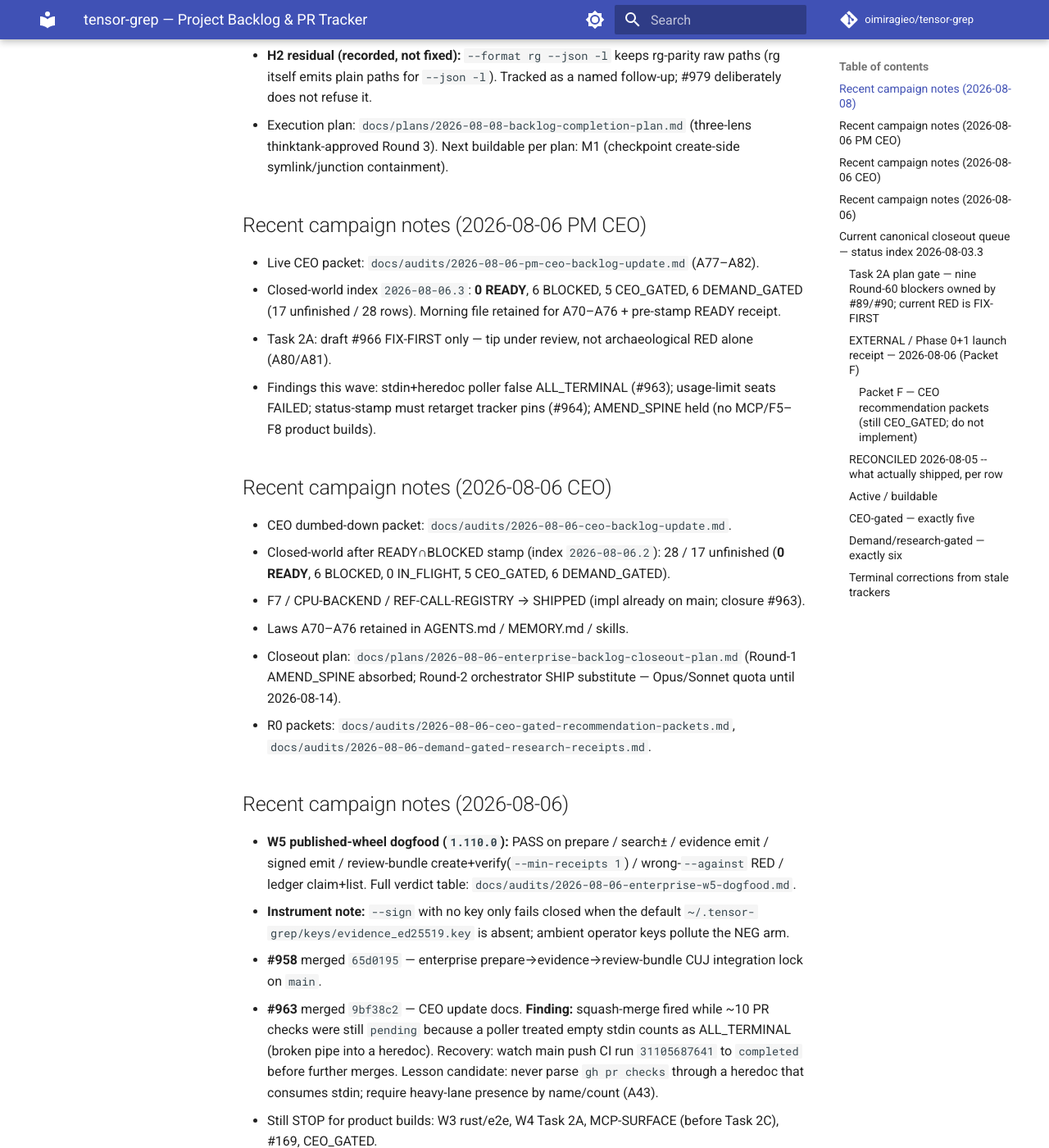
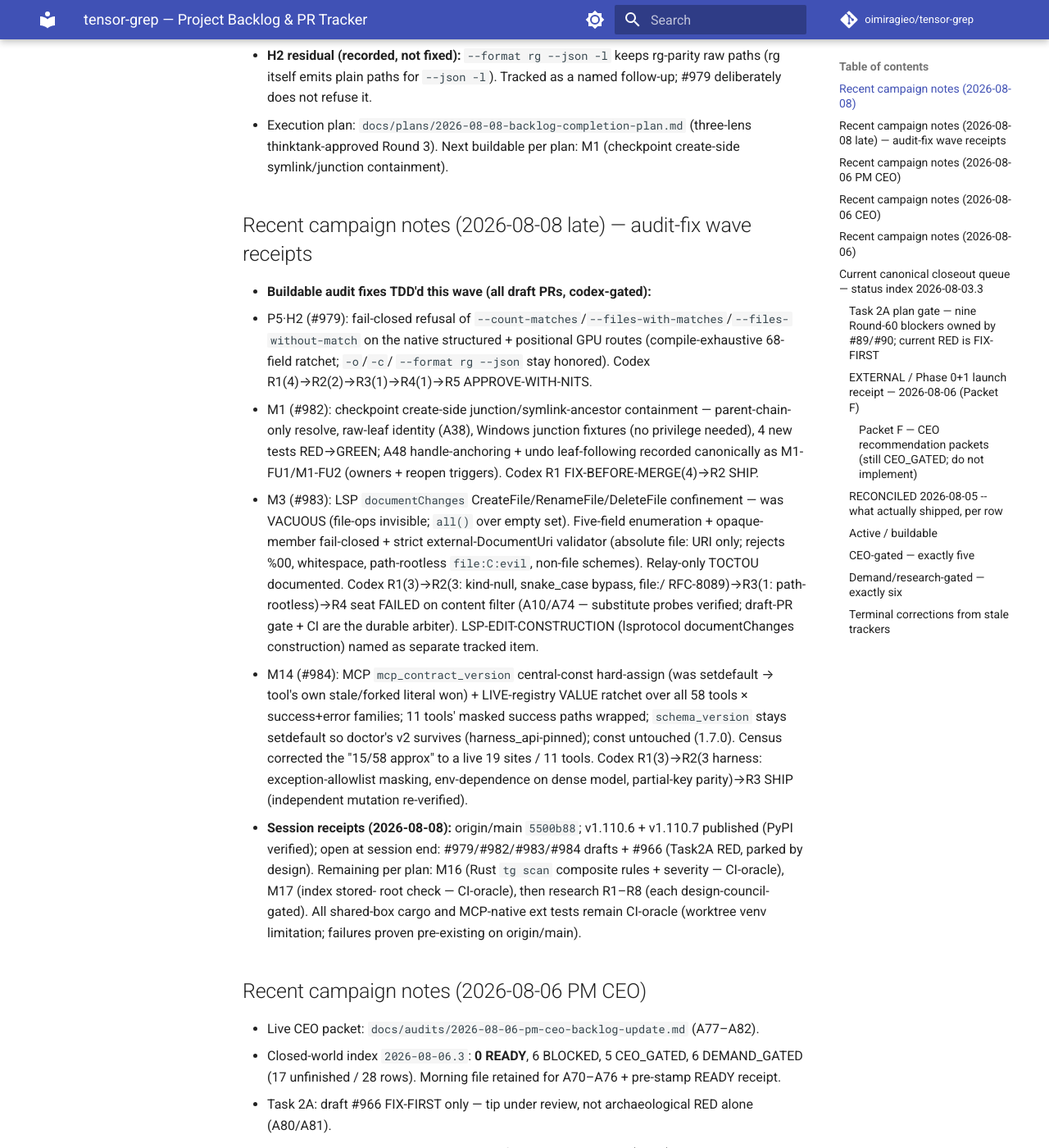
Before and after one commit to oimiragieo/tensor-grep, an MkDocs documentation site: the page built from docs/BACKLOG.md, in a window 1280 px wide and 1400 px high, scrolled down 1839 px. Shown: the whole window at 82% size. Built offline with MkDocs 1.6.1 and Material for MkDocs 9.7.7, drawn with Linux system fonts in a browser that asks for light colours; comment, search, counter and statistics services are not loaded.

Commit message:
docs: record 2026-08-08 late audit-fix wave receipts (H2/M1/M3/M14) (#985)

```diff
--- a/docs/BACKLOG.md
+++ b/docs/BACKLOG.md
@@ -67,6 +67,36 @@
   not refuse it.
 - Execution plan: `docs/plans/2026-08-08-backlog-completion-plan.md` (three-lens thinktank-approved
   Round 3). Next buildable per plan: M1 (checkpoint create-side symlink/junction containment).
+
+## Recent campaign notes (2026-08-08 late) — audit-fix wave receipts
+
+- **Buildable audit fixes TDD'd this wave (all draft PRs, codex-gated):**
+  - P5·H2 (#979): fail-closed refusal of `--count-matches`/`--files-with-matches`/`--files-without-match`
+    on the native structured + positional GPU routes (compile-exhaustive 68-field ratchet; `-o`/`-c`/
+    `--format rg --json` stay honored). Codex R1(4)→R2(2)→R3(1)→R4(1)→R5 APPROVE-WITH-NITS.
+  - M1 (#982): checkpoint create-side junction/symlink-ancestor containment — parent-chain-only resolve,
+    raw-leaf identity (A38), Windows junction fixtures (no privilege needed), 4 new tests RED→GREEN;
+    A48 handle-anchoring + undo leaf-following recorded canonically as M1-FU1/M1-FU2 (owners +
+    reopen triggers). Codex R1 FIX-BEFORE-MERGE(4)→R2 SHIP.
+  - M3 (#983): LSP `documentChanges` CreateFile/RenameFile/DeleteFile confinement — was VACUOUS
+    (file-ops invisible; `all()` over empty set). Five-field enumeration + opaque-member fail-closed +
+    strict external-DocumentUri validator (absolute file: URI only; rejects %00, whitespace,
+    path-rootless `file:C:evil`, non-file schemes). Relay-only TOCTOU documented. Codex
+    R1(3)→R2(3: kind-null, snake_case bypass, file:/ RFC-8089)→R3(1: path-rootless)→R4 seat FAILED on
+    content filter (A10/A74 — substitute probes verified; draft-PR gate + CI are the durable arbiter).
+    LSP-EDIT-CONSTRUCTION (lsprotocol documentChanges construction) named as separate tracked item.
+  - M14 (#984): MCP `mcp_contract_version` central-const hard-assign (was setdefault → tool's own
+    stale/forked literal won) + LIVE-registry VALUE ratchet over all 58 tools × success+error
+    families; 11 tools' masked success paths wrapped; `schema_version` stays setdefault so doctor's
+    v2 survives (harness_api-pinned); const untouched (1.7.0). Census corrected the "15/58 approx"
+    to a live 19 sites / 11 tools. Codex R1(3)→R2(3 harness: exception-allowlist masking,
+    env-dependence on dense model, partial-key parity)→R3 SHIP (independent mutation re-verified).
+- **Session receipts (2026-08-08):** origin/main `5500b88`; v1.110.6 + v1.110.7 published (PyPI
+  verified); open at session end: #979/#982/#983/#984 drafts + #966 (Task2A RED, parked by design).
+  Remaining per plan: M16 (Rust `tg scan` composite rules + severity — CI-oracle), M17 (index stored-
+  root check — CI-oracle), then research R1–R8 (each design-council-gated). All shared-box cargo and
+  MCP-native ext tests remain CI-oracle (worktree venv limitation; failures proven pre-existing on
+  origin/main).
 
 ## Recent campaign notes (2026-08-06 PM CEO)
 
```
